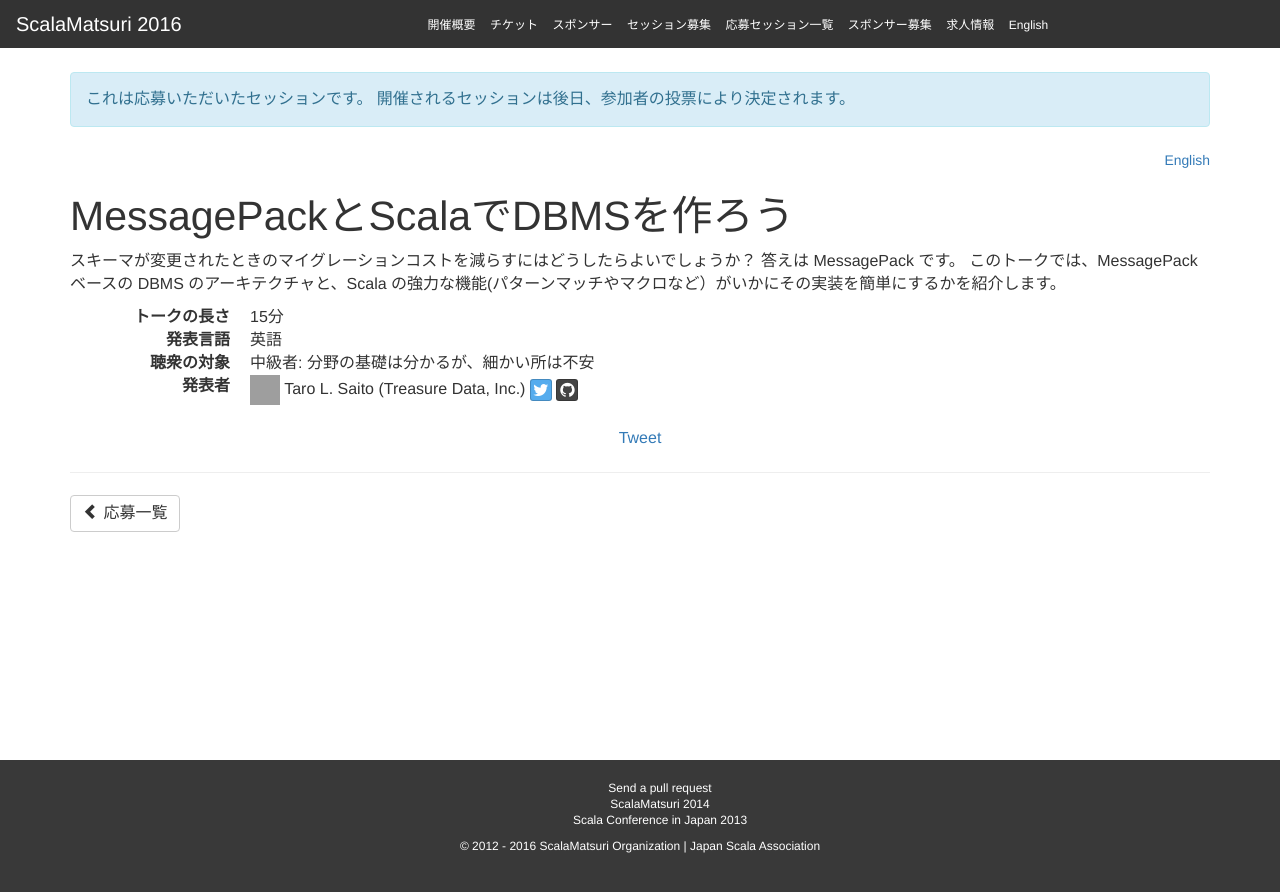
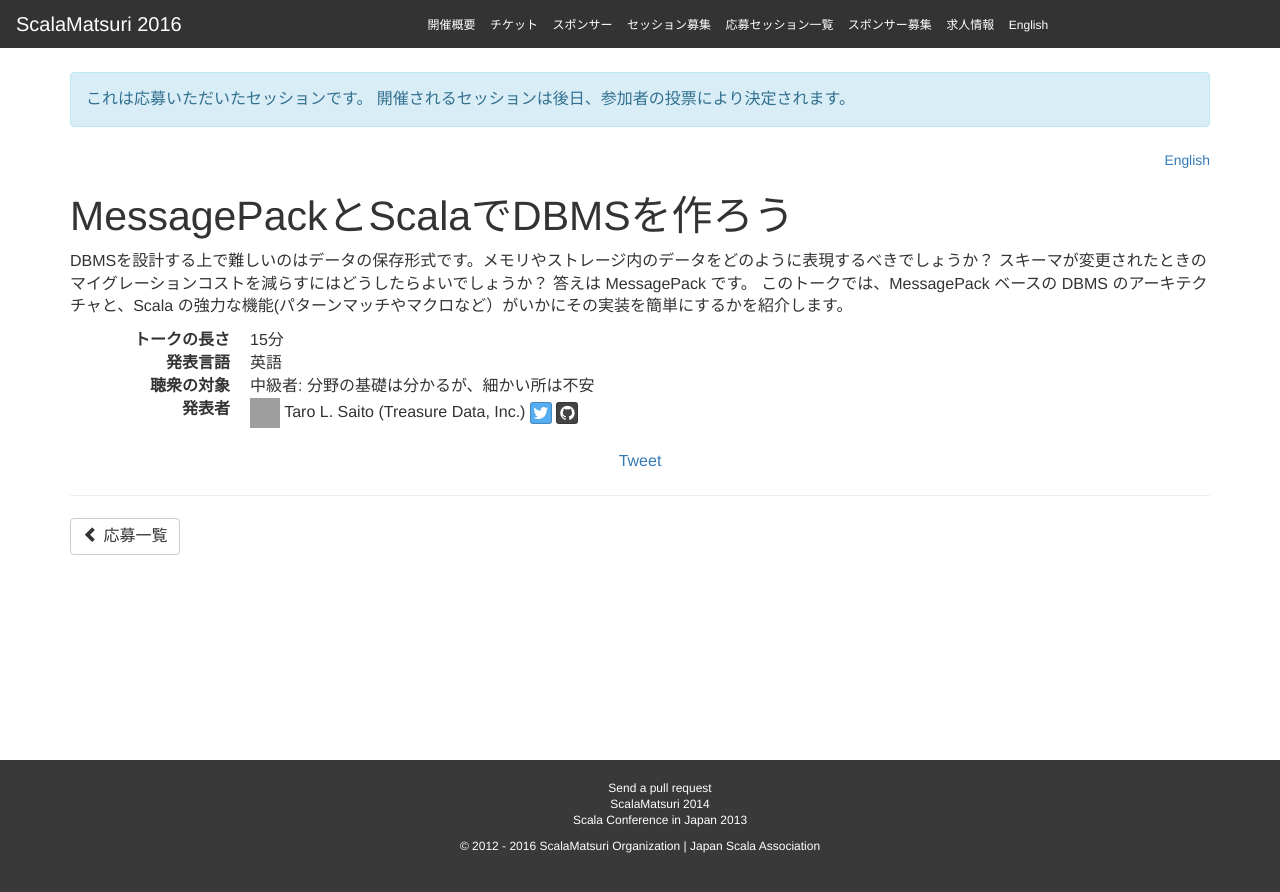
Before and after one commit to scalajp/2016.scalamatsuri.org, a Jekyll site: the page built from _candidates_ja/TaroLSaito_1.html, in a window 1280 px wide. Shown: the top 892 px of the page. Built offline with Jekyll 4.4.1, drawn with Linux system fonts in a browser that asks for light colours; nearby versions of some CDN libraries; comment, search, counter and statistics services are not loaded; grey boxes are pictures that could not be loaded.

Commit message:
Fix scalajp/2015#538. Add missing sentences into ja/TaroLSaito_1.html

```diff
--- a/_candidates_ja/TaroLSaito_1.html
+++ b/_candidates_ja/TaroLSaito_1.html
@@ -10,6 +10,7 @@ icon: https://s.gravatar.com/avatar/0ab397b4f9cb12948d28c8d6ab426b65
 organization: Treasure Data, Inc.
 ---
 <p>
+  DBMSを設計する上で難しいのはデータの保存形式です。メモリやストレージ内のデータをどのように表現するべきでしょうか？
   スキーマが変更されたときのマイグレーションコストを減らすにはどうしたらよいでしょうか？ 答えは MessagePack です。
   このトークでは、MessagePack ベースの DBMS のアーキテクチャと、Scala の強力な機能(パターンマッチやマクロなど）がいかにその実装を簡単にするかを紹介します。
 </p>
```
